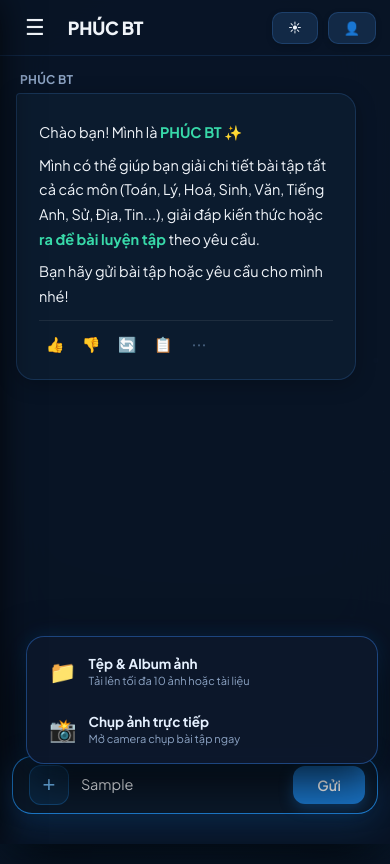
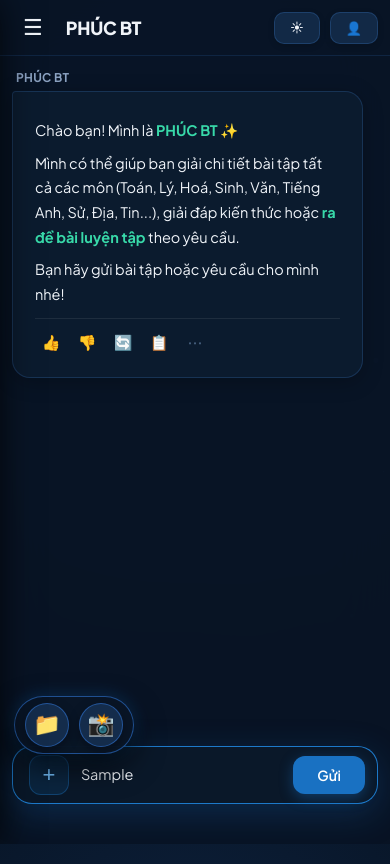
Before and after one commit to tantaitran1984-ui/Phuc-Toan-AI, a plain HTML site: page index.html in a window 390 px wide. Both pictures are taken after typing "Sample" into the empty fields and a click on the button "Thêm ảnh, tệp hoặc chụp ảnh (tối đa 10 tệp)". Drawn offline with nearby package versions, Linux system fonts and the light colour scheme.

Commit message:
Add files via upload

```diff
--- a/index.html
+++ b/index.html
@@ -1374,62 +1374,8 @@
             opacity: 1;
         }
 
-        /* ================= MOBILE RESPONSIVE ================= */
-        @media (max-width: 860px) {
-            .app-window {
-                width: 100vw;
-                height: 100vh;
-                max-height: 100vh;
-                border-radius: 0;
-                border: none;
-            }
-
-            .app-window {
-                width: 100vw;
-                height: 100vh;
-                height: 100dvh;
-                max-height: 100vh;
-                max-height: 100dvh;
-                border-radius: 0;
-                border: none;
-            }
-
-            .sidebar {
-                position: absolute;
-                left: -300px;
-                top: 0;
-                bottom: 0;
-                height: 100%;
-                width: 285px !important;
-                min-width: 285px !important;
-                padding: 22px 18px !important;
-                opacity: 1 !important;
-                overflow-y: auto !important;
-                pointer-events: auto !important;
-                box-shadow: 12px 0 35px rgba(0, 0, 0, 0.85);
-                z-index: 30;
-                transition: left 0.3s cubic-bezier(0.4, 0, 0.2, 1);
-            }
-
-            .sidebar.mobile-open {
-                left: 0 !important;
-            }
-
-            /* Elevated input dock on mobile to avoid navigation bar & home indicator */
-            .chat-input-container {
-                padding: 8px 12px 24px !important;
-                padding-bottom: max(24px, env(safe-area-inset-bottom, 24px)) !important;
-                margin-bottom: 6px !important;
-            }
-
-            .plus-action-menu {
-                bottom: 80px;
-                left: 12px;
-                right: 12px;
-                min-width: auto;
-            }
-
-            /* Backdrop placed inside app-window */
+        /* ================= POPUP & MOBILE RESPONSIVE ================= */
+        /* Backdrop placed inside app-window */
         .sidebar-backdrop {
             display: none;
             position: absolute;
@@ -1445,100 +1391,171 @@
             display: block;
         }
 
-        /* Plus Action Menu Popup (Gemini Style) */
+        /* Plus Action Menu Popup - 2 Sleek Floating Icons */
         .plus-action-menu {
             position: absolute;
-            bottom: 74px;
-            left: 26px;
-            background: rgba(13, 24, 43, 0.98);
+            bottom: 68px;
+            left: 24px;
+            background: rgba(10, 22, 39, 0.96);
             backdrop-filter: blur(20px);
             -webkit-backdrop-filter: blur(20px);
-            border: 1.5px solid rgba(56, 139, 253, 0.4);
-            border-radius: 18px;
-            box-shadow: 0 16px 45px rgba(0, 0, 0, 0.75), 0 0 20px rgba(25, 113, 194, 0.25);
-            padding: 8px;
+            border: 1.5px solid rgba(56, 139, 253, 0.5);
+            border-radius: 50px;
+            box-shadow: 0 12px 30px rgba(0, 0, 0, 0.7), 0 0 18px rgba(25, 113, 194, 0.35);
+            padding: 6px 10px;
+            display: none; /* Only shown when clicked + */
+            flex-direction: row;
+            align-items: center;
+            gap: 10px;
+            z-index: 150;
+            animation: miniPopAnim 0.18s cubic-bezier(0.2, 0, 0, 1);
+        }
+
+        @keyframes miniPopAnim {
+            from { opacity: 0; transform: translateY(8px) scale(0.92); }
+            to { opacity: 1; transform: translateY(0) scale(1); }
+        }
+
+        .plus-action-menu.active {
+            display: flex !important;
+        }
+
+        .plus-mini-icon-btn {
+            width: 44px;
+            height: 44px;
+            border-radius: 50%;
+            background: rgba(25, 52, 88, 0.75);
+            border: 1.5px solid rgba(56, 139, 253, 0.45);
+            color: #ffffff;
+            font-size: 22px;
+            display: flex;
+            align-items: center;
+            justify-content: center;
+            cursor: pointer;
+            transition: all 0.2s cubic-bezier(0.2, 0, 0, 1);
+            box-shadow: 0 4px 12px rgba(0, 0, 0, 0.3);
+            position: relative;
+            padding: 0;
+            outline: none;
+        }
+
+        .plus-mini-icon-btn:hover, .plus-mini-icon-btn:active {
+            background: rgba(34, 139, 230, 0.9);
+            border-color: #74c0fc;
+            transform: scale(1.12);
+            box-shadow: 0 6px 18px rgba(34, 139, 230, 0.6);
+        }
+
+        .plus-mini-icon-btn .tooltip {
             display: none;
-            flex-direction: column;
-            gap: 6px;
-            z-index: 150;
-            min-width: 250px;
-            animation: menuPopAnim 0.2s cubic-bezier(0.2, 0, 0, 1);
-        }
-
-        @keyframes menuPopAnim {
-            from { opacity: 0; transform: translateY(10px) scale(0.96); }
-            to { opacity: 1; transform: translateY(0) scale(1); }
-        }
-
-        .plus-action-menu.active {
-            display: flex;
-        }
-
-        .plus-action-item {
-            background: transparent;
-            border: none;
-            color: var(--text-main);
-            display: flex;
-            align-items: center;
-            gap: 12px;
-            padding: 10px 14px;
-            border-radius: 12px;
-            cursor: pointer;
-            font-family: inherit;
-            text-align: left;
-            transition: background 0.18s, transform 0.15s;
-            width: 100%;
-        }
-
-        .plus-action-item:hover {
-            background: rgba(34, 139, 230, 0.22);
-            transform: translateX(2px);
-        }
-
-        .plus-action-icon {
-            font-size: 22px;
-            flex-shrink: 0;
-        }
-
-        .plus-action-info {
-            display: flex;
-            flex-direction: column;
-        }
-
-        .plus-action-title {
-            font-size: 13.5px;
-            font-weight: 700;
+            position: absolute;
+            bottom: 52px;
+            left: 50%;
+            transform: translateX(-50%);
+            background: rgba(5, 14, 26, 0.95);
             color: #e6f1ff;
-        }
-
-        .plus-action-sub {
             font-size: 11px;
-            color: #8da4c4;
-            margin-top: 2px;
-        }
+            font-weight: 600;
+            padding: 4px 8px;
+            border-radius: 8px;
+            border: 1px solid rgba(56, 139, 253, 0.4);
+            white-space: nowrap;
+            pointer-events: none;
+            box-shadow: 0 4px 12px rgba(0,0,0,0.5);
+        }
+
+        .plus-mini-icon-btn:hover .tooltip {
+            display: block;
+        }
+
+        /* ================= MOBILE PHONES RESPONSIVE ================= */
+        @media (max-width: 860px) {
+            body {
+                display: block !important;
+                margin: 0 !important;
+                padding: 0 !important;
+                width: 100vw !important;
+                height: 100vh !important;
+                height: 100dvh !important;
+                min-height: 0 !important;
+                overflow: hidden !important;
+            }
+
+            /* Flush top to eliminate any top black gap; fits entire screen perfectly */
+            .app-window {
+                position: fixed !important;
+                top: 0 !important;
+                left: 0 !important;
+                right: 0 !important;
+                bottom: 0 !important;
+                width: 100vw !important;
+                height: 100% !important;
+                height: 100dvh !important;
+                max-width: none !important;
+                max-height: none !important;
+                border-radius: 0 !important;
+                border: none !important;
+                box-shadow: none !important;
+                transform: none !important;
+            }
+
+            .sidebar {
+                position: absolute !important;
+                left: -300px !important;
+                top: 0 !important;
+                bottom: 0 !important;
+                height: 100% !important;
+                width: 285px !important;
+                min-width: 285px !important;
+                padding: 16px 16px !important;
+                box-shadow: 12px 0 35px rgba(0, 0, 0, 0.85) !important;
+                z-index: 30 !important;
+                transition: left 0.3s cubic-bezier(0.4, 0, 0.2, 1) !important;
+                display: flex !important;
+                flex-direction: column !important;
+            }
+
+            .sidebar.mobile-open {
+                left: 0 !important;
+            }
+
+            /* Lift sidebar bottom above Android 3-button navigation bar */
+            .sidebar-bottom {
+                padding-bottom: max(32px, env(safe-area-inset-bottom, 32px)) !important;
+                margin-bottom: 8px !important;
+            }
 
             .chat-header {
-                padding: 10px 14px;
+                padding: 8px 12px !important;
+                min-height: 48px !important;
             }
 
             .header-action-pill span.txt {
-                display: none;
+                display: none !important;
             }
 
             .chat-body {
-                padding: 16px;
+                padding: 14px 12px 10px !important;
             }
 
             .msg-row {
-                max-width: 95%;
+                max-width: 96% !important;
             }
 
             .nav-capsule-wrapper {
-                right: 6px;
-            }
-
+                right: 6px !important;
+            }
+
+            /* Elevated chat input container: lifted comfortably above phone navigation bar */
             .chat-input-container {
-                padding: 10px 12px 16px;
+                padding: 6px 12px 28px !important;
+                padding-bottom: max(32px, env(safe-area-inset-bottom, 32px)) !important;
+                margin-bottom: 8px !important;
+            }
+
+            .plus-action-menu {
+                bottom: 82px !important;
+                left: 14px !important;
             }
         }
     </style>
@@ -1560,7 +1577,7 @@
         <aside class="sidebar" id="sidebar">
             <!-- Brand header in sidebar (Image 3): Squircle Avatar 'P' + 'PHÚC TOÁN AI' -->
             <div class="sidebar-brand-row">
-                <div class="avatar-box" title="PHÚC BT">PB</div>
+                <div class="avatar-box" title="PHÚC BT">P</div>
                 <div class="sidebar-brand-name">PHÚC BT</div>
             </div>
 
@@ -1644,21 +1661,15 @@
 
             <!-- Bottom Input Dock with Multi-file upload (up to 10 files) & Camera -->
             <footer class="chat-input-container">
-                <!-- Plus Action Menu Popup (Album / File / Camera) -->
+                <!-- Plus Action Menu Popup: 2 compact icon buttons (Files/Album & Camera) -->
                 <div class="plus-action-menu" id="plusActionMenu">
-                    <button type="button" class="plus-action-item" onclick="triggerPickFiles()">
-                        <span class="plus-action-icon">📁</span>
-                        <div class="plus-action-info">
-                            <div class="plus-action-title">Tệp & Album ảnh</div>
-                            <div class="plus-action-sub">Tải lên tối đa 10 ảnh hoặc tài liệu</div>
-                        </div>
+                    <button type="button" class="plus-mini-icon-btn" onclick="triggerPickFiles()" title="Tải ảnh hoặc tệp bài tập (Tối đa 10 tệp)">
+                        <span class="icon">📁</span>
+                        <span class="tooltip">Tệp / Ảnh</span>
                     </button>
-                    <button type="button" class="plus-action-item" onclick="triggerCameraCapture()">
-                        <span class="plus-action-icon">📸</span>
-                        <div class="plus-action-info">
-                            <div class="plus-action-title">Chụp ảnh trực tiếp</div>
-                            <div class="plus-action-sub">Mở camera chụp bài tập ngay</div>
-                        </div>
+                    <button type="button" class="plus-mini-icon-btn" onclick="triggerCameraCapture()" title="Mở camera chụp ảnh trực tiếp">
+                        <span class="icon">📸</span>
+                        <span class="tooltip">Chụp ảnh</span>
                     </button>
                 </div>
 
@@ -1699,7 +1710,7 @@
         <div class="auth-card-image4" style="max-width: 480px;">
             <button class="auth-close-x" onclick="closeInstallModal()">✕</button>
             <div class="auth-card-header">
-                <div class="auth-avatar-p">PB</div>
+                <div class="auth-avatar-p">P</div>
                 <div class="auth-header-text">
                     <div class="app-sub-title">PHÚC BT</div>
                     <div class="app-main-title">Cài đặt ứng dụng</div>
@@ -1723,7 +1734,7 @@
         <div class="auth-card-image4">
             <button class="auth-close-x" onclick="closeAuthModal()">✕</button>
             <div class="auth-card-header">
-                <div class="auth-avatar-p">PB</div>
+                <div class="auth-avatar-p">P</div>
                 <div class="auth-header-text">
                     <div class="app-sub-title">PHÚC BT</div>
                     <div class="app-main-title" id="authMainTitle">Đăng nhập tài khoản</div>
```
